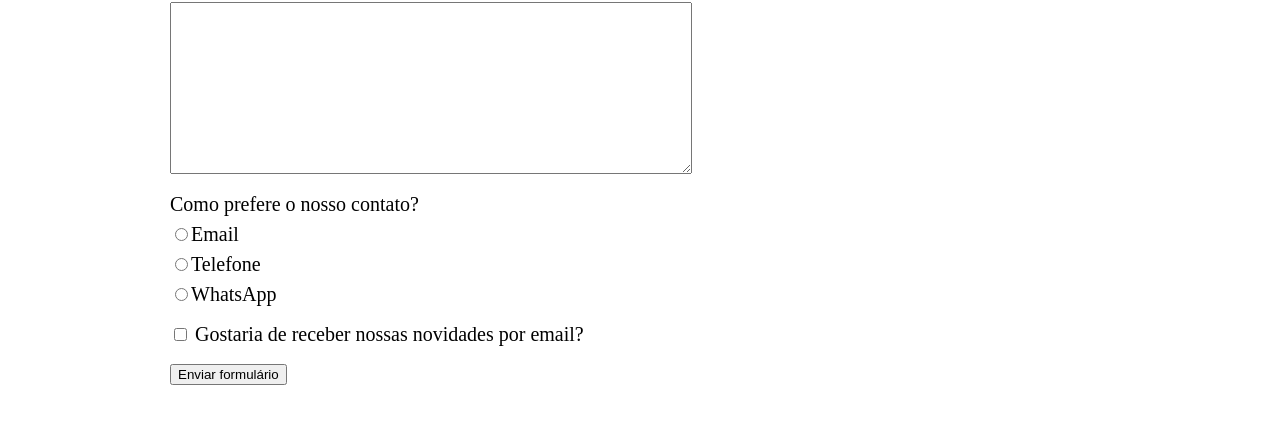
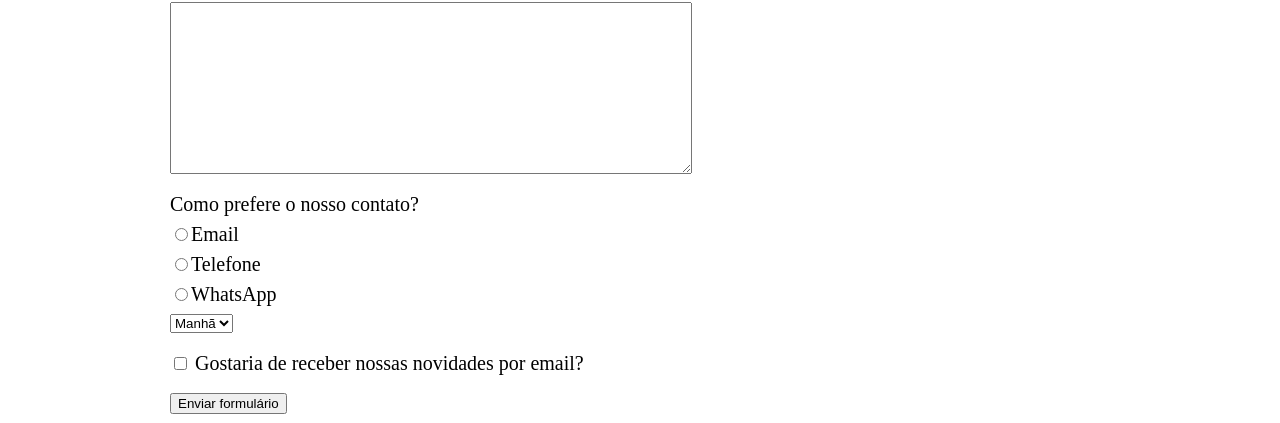
Before and after one commit to anderson-br-ti/html_css, a plain HTML site: page contato.html in a window 1280 px wide. Shown: the part 628-1051 px from the top of the page. Drawn offline with Linux system fonts and the light colour scheme.

Commit message:
Update contato.html

```diff
--- a/contato.html
+++ b/contato.html
@@ -33,7 +33,7 @@
 				<input type="text" id="telefone" class="input-padrao">
 
 				<label for="mensagem">Mensagem</label>
-				<textarea name="" id="mensagem" cols="70" rows="10"
+				<textarea id="mensagem" cols="70" rows="10"
 				class="input-padrao"></textarea>
 
 				<div>
@@ -48,6 +48,12 @@
 						value="whatsapp" id="radio-whatsapp">WhatsApp</label>
 				</div>
 
+				<select name="" id="">
+					<option value="">Manhã</option>
+					<option value="">Tarde</option>
+					<option value="">Noite</option>
+				</select>
+
 				<label class="checkbox"><input type="checkbox"> Gostaria de receber
 					nossas novidades por email?</label>
 
```
